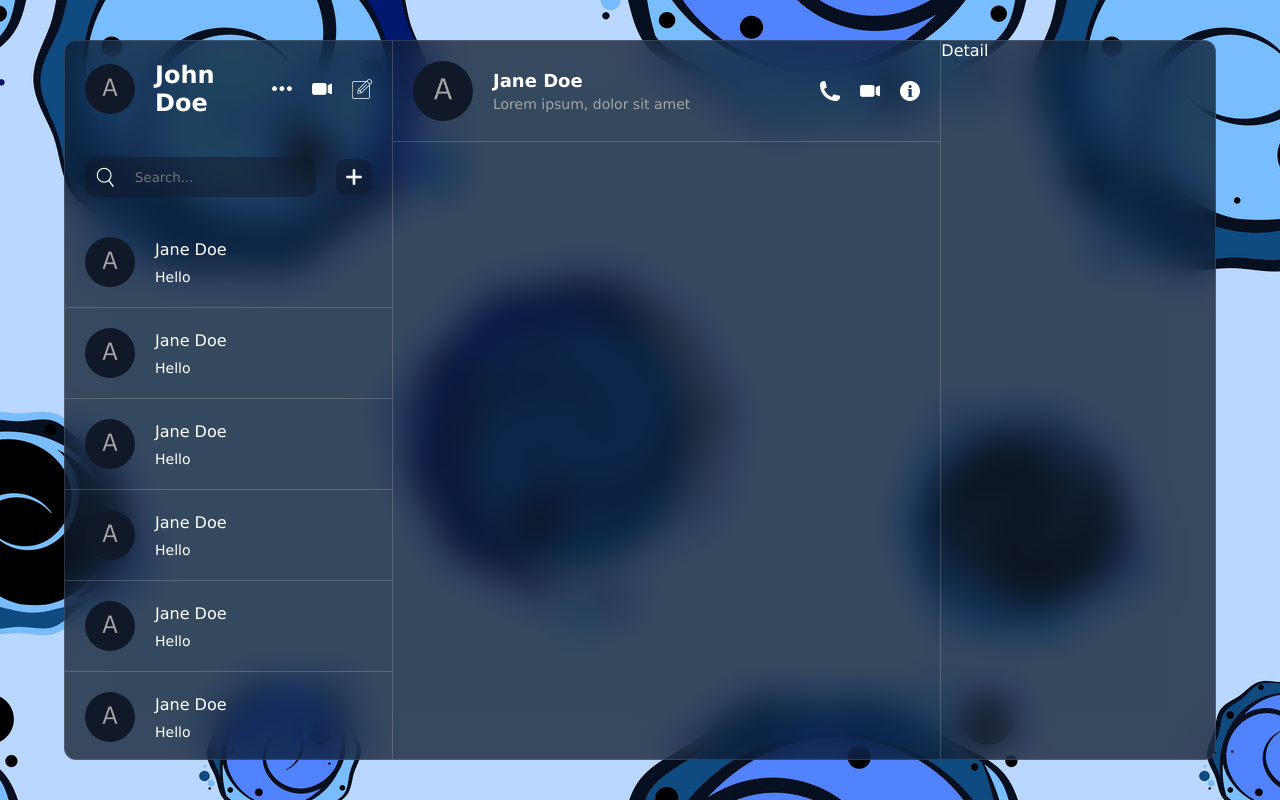
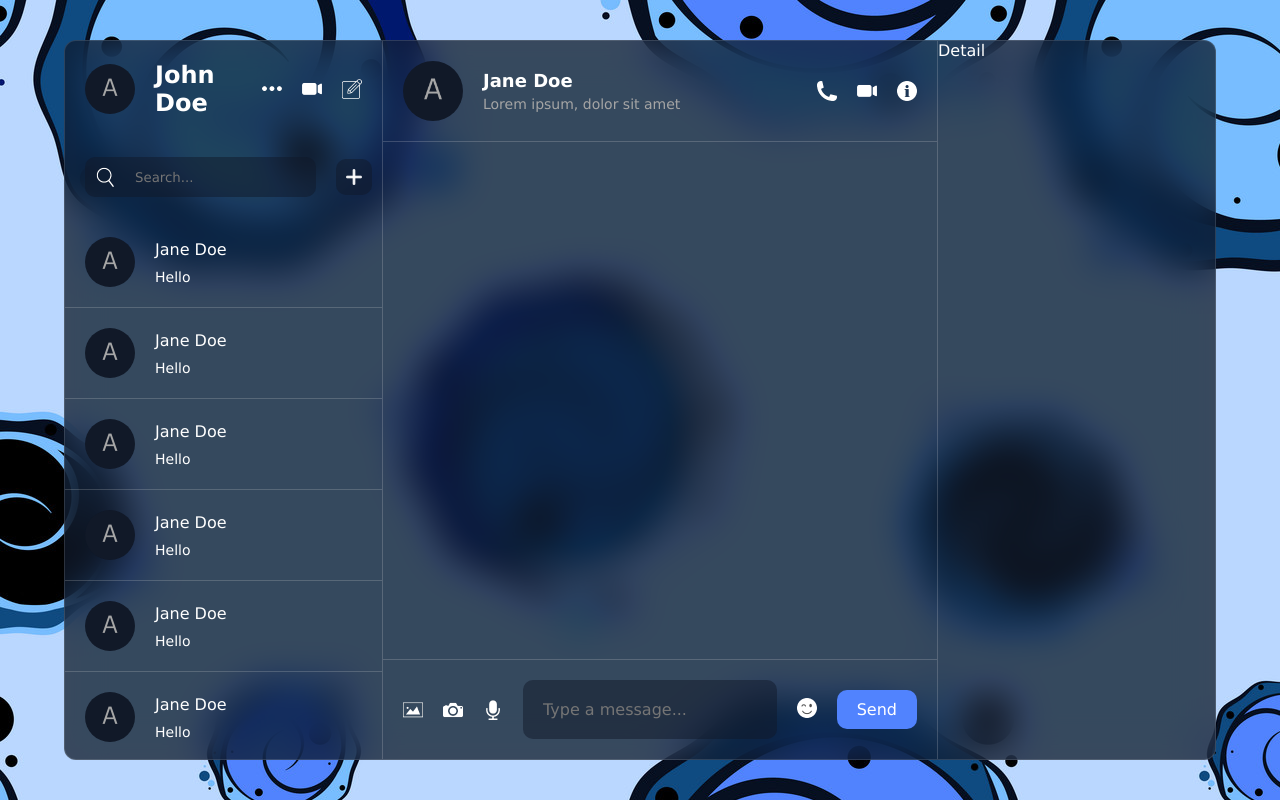
Before and after one commit to Y-ashbhatt/Chat-App-React, a React (Vite) app: page / in a window 1280 px wide. Built offline with nearby package versions, Linux system fonts and the light colour scheme.

Commit message:
Add React Emoji Picker

```diff
--- a/package.json
+++ b/package.json
@@ -10,6 +10,7 @@
     "preview": "vite preview"
   },
   "dependencies": {
+    "emoji-picker-react": "^4.12.0",
     "react": "^18.3.1",
     "react-dom": "^18.3.1"
   },
--- a/src/Components/chat/Chat.jsx
+++ b/src/Components/chat/Chat.jsx
@@ -1,7 +1,18 @@
-import './chat.css'
+import { useState } from "react";
+import "./chat.css";
+import EmojiPicker from "emoji-picker-react";
 
 export default function Chat() {
-  return <div className='chat' >
+  const [open, setOpen] = useState(false);
+  const [text, setText] = useState("");
+
+  const handleEmoji = (e) => {
+    setText((prev) => prev + e.emoji);
+    setOpen(false);
+  };
+
+  return (
+    <div className="chat">
       <div className="top">
         <div className="user">
           <img src="./avatar.png" alt="user-avatar" />
@@ -17,6 +28,30 @@ export default function Chat() {
         </div>
       </div>
       <div className="center"></div>
-    <div className="bottom"></div>
-  </div>;
+      <div className="bottom">
+        <div className="icons">
+          <img src="./img.png" alt="" />
+          <img src="./camera.png" alt="" />
+          <img src="./mic.png" alt="" />
+        </div>
+        <input
+          onChange={(e) => setText(e.target.value)}
+          type="text"
+          value={text}
+          placeholder="Type a message..."
+        />
+        <div className="emoji">
+          <img
+            onClick={() => setOpen((prev) => !prev)}
+            src="./emoji.png"
+            alt="emoji"
+          />
+          <div className="picker">
+            <EmojiPicker open={open} onEmojiClick={handleEmoji} />
+          </div>
+        </div>
+        <button className="sendButton">Send</button>
+      </div>
+    </div>
+  );
 }
--- a/src/Components/chat/chat.css
+++ b/src/Components/chat/chat.css
@@ -3,6 +3,8 @@
     border-left: 1px solid #dddddd35;
     border-right: 1px solid #dddddd35;
     height: 100%;
+    display: flex;
+    flex-direction: column;
 
     .top{
         padding: 20px;
@@ -54,4 +56,64 @@
         }
 
     }
+
+    .center{
+        flex: 1;
+        padding: 20px;
+    }
+
+    .bottom{
+        padding: 20px;
+        display: flex;
+        align-items: center;
+        justify-content: space-between;
+        border-top: 1px solid #dddddd35 ;
+        gap: 20px;
+        margin-top: auto;
+
+        .icons{
+            display: flex;
+            gap: 20px;
+
+        }
+
+        img{
+            height: 20px;
+            width: 20px;
+            cursor: pointer;
+
+        }
+
+        input{
+            flex:1;
+            background-color: rgba(17,25, 40, 0.5);
+            border: none;
+            color: white;
+            outline: none;
+            padding: 20px;
+            border-radius: 10px;
+            font-size: 16px;
+
+        }
+
+        .emoji{
+            position: relative;
+
+            .picker{
+                position: absolute;
+                bottom: 50px;
+                left: 0;
+            }
+        }
+
+        .sendButton{
+            background-color: #5183fe;
+            border: none;
+            color: white;
+            padding: 10px 20px;
+            border-radius: 10px;
+            cursor: pointer;
+            font-size: 16px;
+        }
+    }
 }
--- a/src/Components/list/chatList/chatList.css
+++ b/src/Components/list/chatList/chatList.css
@@ -7,7 +7,7 @@
         display: flex;
         align-items: center;
         gap: 20px;
-        padding: 20px;
+        padding: 20px 10px 20px 20px;
 
         .searchBar {
             flex: 1;
```
Also changed, not shown: 1 other file (tests, documents, lock files or other folders). Lines whose indentation alone changed are shown as unchanged.
